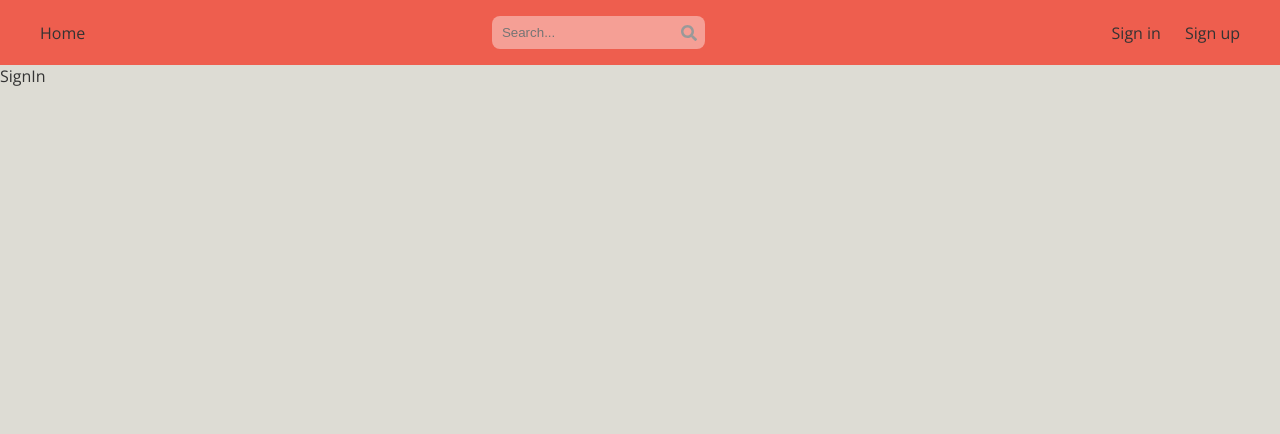
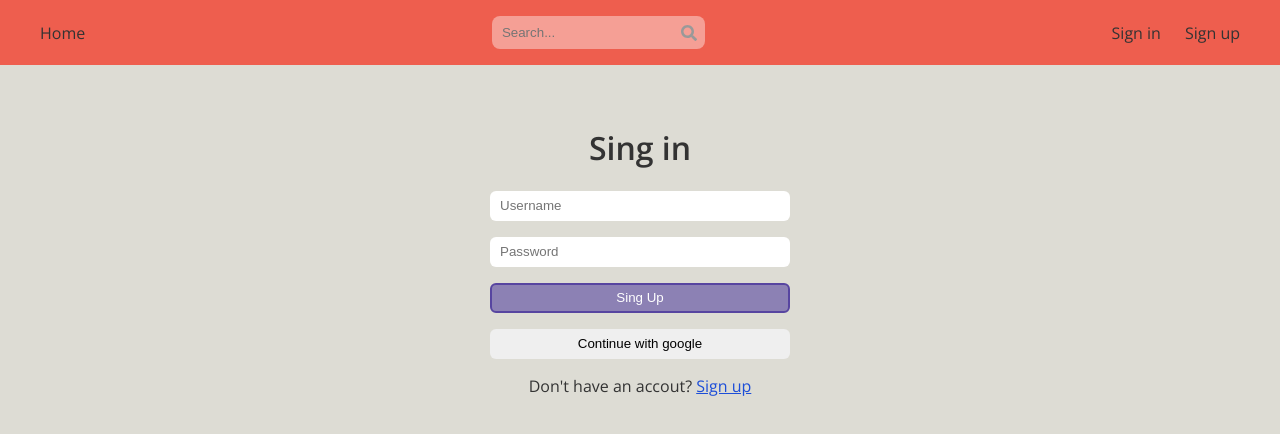
Before and after one commit to MilanEgri/MERN-real-estate, a React (Create React App) app in the folder frontend/: page /sign-in in a window 1280 px wide. Shown: the top 434 px of the page. Built offline with nearby package versions, Linux system fonts and the light colour scheme.

Commit message:
creat sign in frontend

```diff
--- a/frontend/src/pages/SignIn.jsx
+++ b/frontend/src/pages/SignIn.jsx
@@ -1,8 +1,57 @@
-import React from 'react'
+import React, { useState } from 'react'
+import { Link,useNavigate } from 'react-router-dom'
 
 const SignIn = () => {
+  const [username, setUsername] = useState("")
+  const [displaySucces,setDispalySucces] = useState("none")
+  const [displayError,setDispalyError] = useState("none")
+  const [password, setPassword] = useState("")
+  let navigate = useNavigate();
+  function clearUseStates() {
+    setPassword("")
+    setUsername("")
+  }
+  function handleSubmit(e) {
+    e.preventDefault()
+    fetch("/signin", {
+      method: "POST",
+      headers: {
+        "Content-Type": "application/json",
+      },
+      body: JSON.stringify({ username, password }),
+    }).then((res) => {
+      if (res.ok) {
+        setDispalySucces("inline")
+        clearUseStates()
+        setTimeout(() => {
+          setDispalySucces("none")
+          navigate('/')
+        }, 2000);
+      } else {
+        setDispalyError("inline")
+        setTimeout(() => {
+          setDispalyError("none")
+        }, 2000);
+      }
+    });
+  }
   return (
-    <div>SignIn</div>
+    <div className='sign-up'>
+    <h1>Sing in</h1>
+    <div className='signup-alert signup-error' style={{ "display": displayError }}>
+      <span>Something went wrong</span>
+    </div>
+    <div className='signup-alert signup-succes' style={{ "display": displaySucces }}>
+      <span>Succesfull Login</span>
+    </div>
+    <form onSubmit={handleSubmit}>
+      <input type='text' placeholder='Username' id='username' name='username' value={username} onChange={e => setUsername(e.target.value)} />
+      <input type='password' placeholder='Password' id='password' name='password' value={password} onChange={e => setPassword(e.target.value)} />
+      <button className='sign-up-sign-up-button'>Sing Up</button>
+      <button>Continue with google</button>
+    </form>
+    <p>Don't have an accout? <Link to={"/sign-up"}>Sign up</Link></p>
+  </div>
   )
 }
 
```
